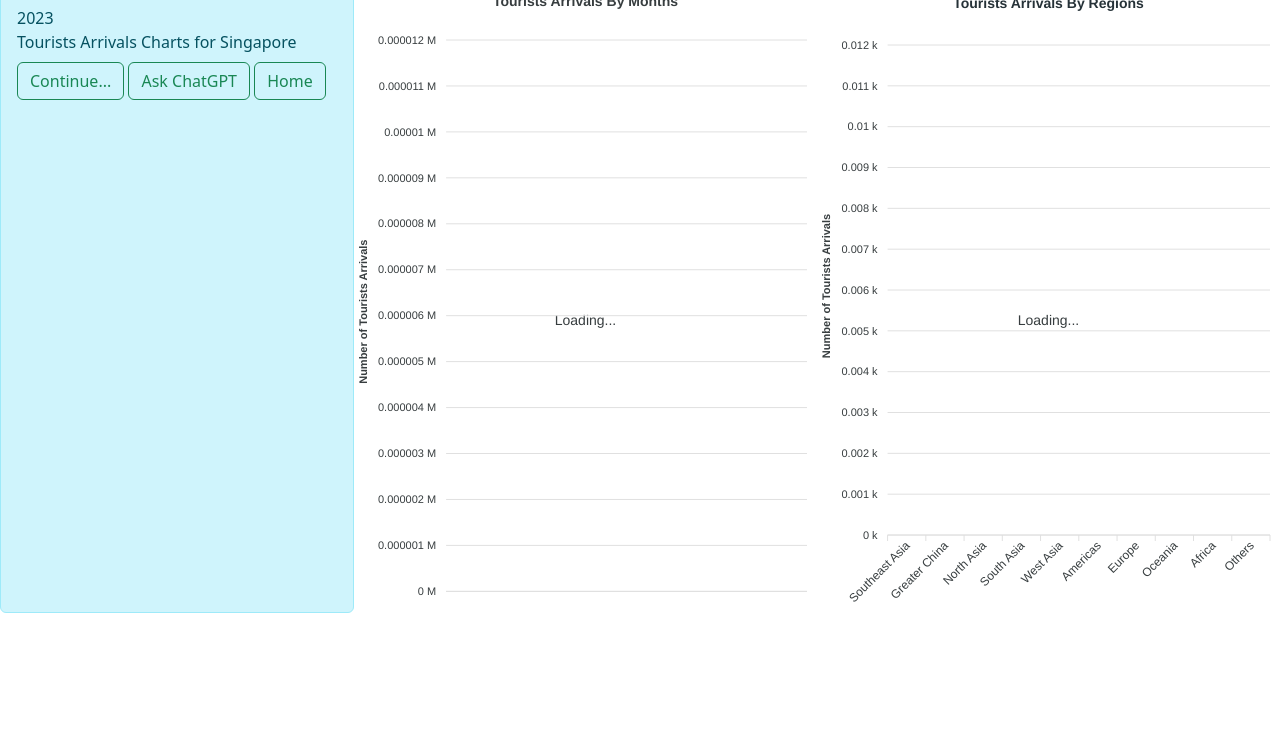
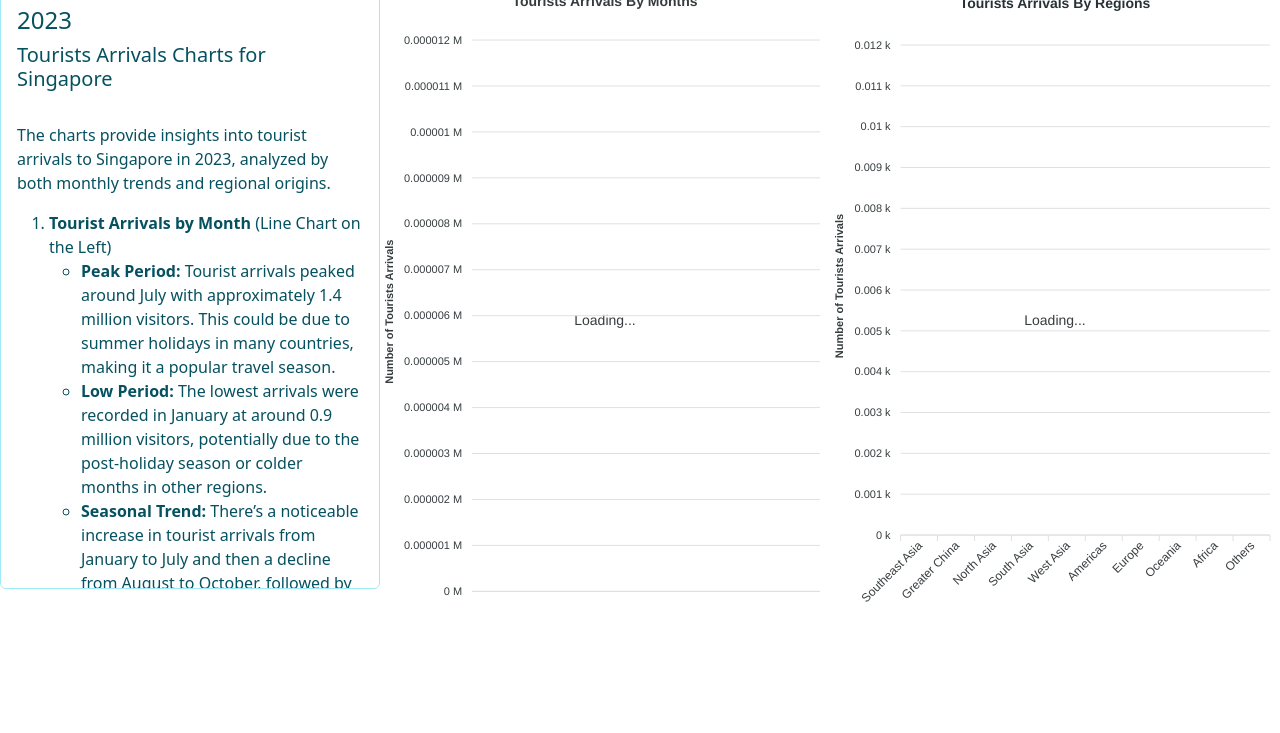
Before and after one commit to ngys9919/bells-tgc-ip1, a plain HTML site: page chart.html in a window 1280 px wide. Shown: the part 67-800 px from the top of the page. Drawn offline with nearby package versions, Linux system fonts and the light colour scheme; a script that the page names is missing.

Commit message:
chart analytics summary

```diff
--- a/chart.html
+++ b/chart.html
@@ -18,11 +18,35 @@
 <body>
     <h1>Chart Analytic</h1>
     <div id="container">
-        <div class="alert alert-info">
-            <label>2023</label>
-            <label>Tourists Arrivals Charts for Singapore</label>
+        <div class="alert alert-info" style="background-color: rgb(255 255 255 / 44%); overflow-y: scroll; line-height: 24px; max-width: 380px; max-height: 600px">
+            <h4>2023</h4>
+            <h5>Tourists Arrivals Charts for Singapore</h5>
             <br>
-            <input type="submit" value="Continue..." class="btn btn-outline-success mr-2 my-2" id="continueBtn"/>
+            <p>The charts provide insights into tourist arrivals to Singapore in 2023,
+            <wbr>analyzed by both monthly trends and regional origins.</p>
+            <ol>
+            <li><strong>Tourist Arrivals by Month</strong> (Line Chart on the Left)</li>
+                <ul>
+                <li><strong>Peak Period: </strong>Tourist arrivals peaked around July with approximately 1.4 million visitors. This could be due to summer holidays in many countries, making it a popular travel season.</li>
+                <li><strong>Low Period: </strong>The lowest arrivals were recorded in January at around 0.9 million visitors, potentially due to the post-holiday season or colder months in other regions.</li>
+                <li><strong>Seasonal Trend: </strong>There’s a noticeable increase in tourist arrivals from January to July and then a decline from August to October, followed by a small recovery in November and December.</li>
+                <li><strong><em>Insights: </em></strong>The trend suggests a strong seasonality effect, with more tourists visiting Singapore during mid-year and end-of-year holiday seasons.</li>
+                </ul>
+            <br>
+            <li><strong>Tourist Arrivals by Region</strong> (Bar Chart on the Right)</li>
+                <ul>
+                <li><strong>Top Region: </strong>Southeast Asia is the largest contributor, with over 5 million tourists arriving from this region. This makes sense as Singapore is geographically close and culturally connected to Southeast Asia.</li>
+                <li><strong>Second-Highest Region: </strong>Greater China ranks second, contributing around 2 million tourists. This may include travelers from China, Hong Kong, and Taiwan, markets that typically have strong travel connections to Singapore.</li>
+                <li><strong>Other Significant Contributors: </strong>Europe and Oceania show moderate levels of arrivals, each contributing between 500,000 to 1 million tourists.</li>
+                <li><strong>Minor Contributors: </strong>Regions like Africa, West Asia, and the Americas have relatively low tourist arrival numbers, indicating fewer visitors from these regions.</li>
+                <li><strong><em>Insights: </em></strong>The dominance of tourists from neighboring regions reflects Singapore’s appeal within Asia, though it continues to attract visitors from Western regions like Europe and Oceania.</li>
+                </ul>
+            </ol>
+            <br>
+            <h4>Summary</h4>
+            <p>The data suggests that tourist arrivals to Singapore in 2023 were influenced by seasonality, with a mid-year peak, and that the majority of tourists came from Southeast Asia, followed by Greater China. This aligns with Singapore’s position as a travel hub in Asia and its connectivity with nearby regions.</p>
+            <br>
+            <!-- <input type="submit" value="Continue..." class="btn btn-outline-success mr-2 my-2" id="continueBtn"/> -->
             <a href="chatgpt.html" class="btn btn-outline-success my-2" id="chatgptBtn">Ask ChatGPT</a>
             <a href="home.html" class="btn btn-outline-success my-2" id="homeBtn">Home</a>
         </div>
--- a/css/chart.css
+++ b/css/chart.css
@@ -1,6 +1,7 @@
 #container {
     display:flex;
 }
+
 
 .chart {
     flex-basis: 100%;
```
Also changed, not shown: img/SG-2023-Tourists-Arrivals-Charts.png (added).
